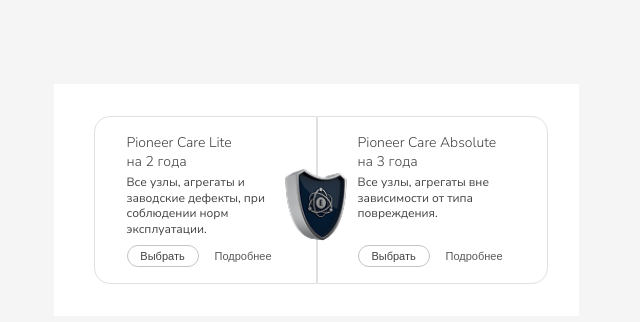
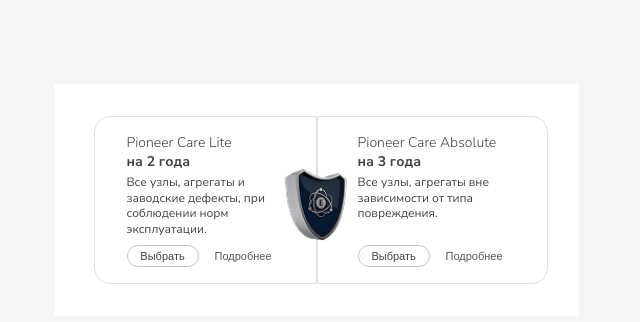
Before and after one commit to Skolpov/showgarant, a plain HTML site: page index.html in a window 1280 px wide. Shown: the full height of the page, 324-964 px from the left. Drawn offline with Linux system fonts and the light colour scheme.

Commit message:
Update index.html

```diff
--- a/index.html
+++ b/index.html
@@ -128,7 +128,7 @@
 		}
 
 		.garant__title-btm {
-			font-weight: 700;
+			font-weight: 700 !important;
 		}
 
 		.garant__desc {
```
